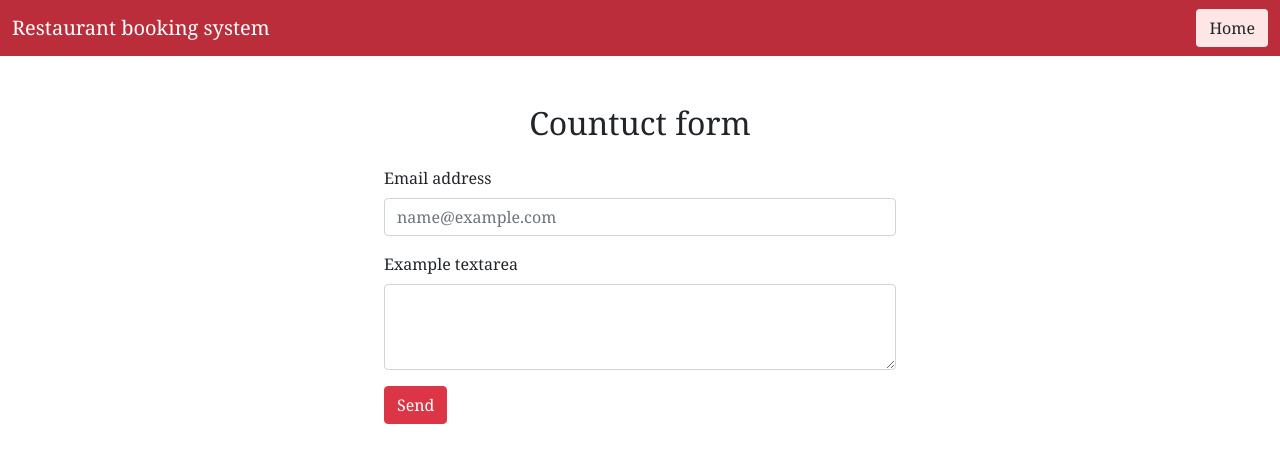
After one commit to sayuriyoshikawa/PHP-CRUD_Loginsystem, a PHP site: page /contuct.php in a window 1280 px wide. The commit adds this page. Shown: the top 463 px of the page. Run offline with PHP 8.4, Linux system fonts and the light colour scheme.

Commit message:
files updated

```diff
--- a/booking/update_booking.php
+++ b/booking/update_booking.php
@@ -85,10 +85,6 @@ mysqli_close($connect);
             height: 70px !important;
         }
 
-
-        .hidden {
-            display: none;
-        }
     </style>
 </head>
 
@@ -153,7 +149,7 @@ mysqli_close($connect);
                     </td>
                 </tr>
             </table>
-            <a href="../home.php"><button class="btn btn-warning <?=$class?>>" type="button">Back</button></a>
+            <a href="../home.php"><button class="btn btn-warning <?=$class?>" type="button">Back</button></a>
             <a href="../dashBoard.php"><button class="btn btn-warning <?=$class2?>" type="button">Back</button></a>
         </form>
     </fieldset>
--- a/components/db_connect.php
+++ b/components/db_connect.php
@@ -1,6 +1,6 @@
 <?php
 
-$hostname = "127.0.0.1";
+$hostname = "127.0.0.1:3307";
 $username = "root";
 $password = "";
 $dbname = "food_delivery";
--- a/components/file_upload.php
+++ b/components/file_upload.php
@@ -4,7 +4,7 @@ function file_upload($picture, $source = 'user') {
    $result->fileName = 'pictures/avatar.jpg';
    if(isset($_SESSION['adm'])){
 
-    $result->fileName = 'pivtures/product.jpg';
+    $result->fileName = 'pictures/product.jpg';
 
 }
    $result->error = 1;//it could also be a boolean true/false
--- /dev/null
+++ b/contuct.php
@@ -0,0 +1,77 @@
+<?php
+if ($_SERVER["REQUEST_METHOD"] == 'POST') { // Check if the User coming from a request
+    $email = filter_var($_POST["email"], FILTER_SANITIZE_EMAIL); // simple validation if you insert an email
+    $msg = filter_var($_POST["msg"], FILTER_SANITIZE_STRING); // simple validation if you insert a string
+
+    // mail function in php look like this  (mail(To, subject, Message, Headers, Parameters))
+    $headers = "FROM : " . $email . "\r\n";
+    $myEmail = "sayuri.yoshikawa.0121@gmail.com";
+    if (mail($myEmail, "message coming from the contact form", $msg, $headers)) {
+        echo "sent";
+    } else {
+        echo "error";
+    }
+}
+?>
+
+<!DOCTYPE html>
+<html>
+
+<head>
+    <title>Contact Us</title>
+    <?php require_once 'components/boot.php' ?>
+
+    <style>
+        .navbar {
+            background-color: rgb(187, 45, 59);
+        }
+
+        form {
+            width: 40vw;
+            min-width: 300px;
+            margin: auto;
+        }
+        h2 {
+            text-align: center;
+        }
+
+        a {
+            text-decoration: none;
+        }
+        .signout,
+    .home,
+    .add,
+    .back {
+      background-color: #FFE6E6;
+    }
+    </style>
+</head>
+
+<body>
+    <nav class="navbar navbar-expand-lg navbar">
+    <div class="container-fluid">
+      <a class="navbar-brand text-white" href="index.php">Restaurant booking system</a>
+      <div class="d-flex justify-content-end">
+        <a href="home.php"><button class="btn btn home ms-5" type="button">Home</button></a>
+      </div>
+    </div>
+    </nav>
+
+    <h2 class="mt-5 mb-4">Countuct form</h1>
+    <form method="POST">
+        <div class="mb-3">
+            <label for="exampleFormControlInput1" class="form-label">Email address</label>
+            <input type="email" class="form-control" id="exampleFormControlInput1" placeholder="name@example.com" name="email">
+        </div>
+        <div class="mb-3">
+            <label for="exampleFormControlTextarea1" class="form-label">Example textarea</label>
+            <textarea class="form-control" id="exampleFormControlTextarea1" rows="3" name="msg"></textarea>
+        </div>
+        <div class="col-auto">
+            <button type="submit" class="btn btn-danger mb-3">Send</button>
+        </div>
+    </form>
+    <script src="https://cdn.jsdelivr.net/npm/bootstrap@5.0.0-beta3/dist/js/bootstrap.bundle.min.js" integrity="sha384-JEW9xMcG8R+pH31jmWH6WWP0WintQrMb4s7ZOdauHnUtxwoG2vI5DkLtS3qm9Ekf" crossorigin="anonymous"></script>
+</body>
+
+</html>
--- a/home.php
+++ b/home.php
@@ -111,6 +111,7 @@ mysqli_close($connect);
 
          <div class="d-flex justify-content-end">
             <a href="update.php?id=<?php echo $_SESSION['user'] ?>"><button class="btn update" type="button">Update your profile</button></a>
+            <a href="contuct.php"><button class="btn ms-2 update" type="button">Contuct us</button></a>
             <a href="logout.php?logout"><button class="btn ms-2 signout text-black border-0" type="button">Sign Out</button></a>
 
          </div>
--- a/logout.php
+++ b/logout.php
@@ -1,4 +1,3 @@
-
 <?php
 session_start();
 if (!isset($_SESSION['adm']) && !isset($_SESSION['user'])) {
--- a/products/index.php
+++ b/products/index.php
@@ -124,7 +124,7 @@ mysqli_close($connect);
       <div class="d-flex justify-content-end">
         <a href="create.php"><button class="btn add <?= $class2 ?>" type="button">Add product</button></a>
         <a href="../dashBoard.php"><button class="btn back ms-5 <?= $class2 ?>" type="button">Back to dashboard</button></a>
-        <a href="../dashBoard.php"><button class="btn btn home ms-5 <?= $class3 ?>" type="button">Home</button></a>
+        <a href="../home.php"><button class="btn btn home ms-5 <?= $class3 ?>" type="button">Home</button></a>
         <a href="../logout.php?logout"><button class="btn btn signout ms-3" type="button">Sign Out</button></a>
       </div>
     </div>
```
Also changed, not shown: index.php (+20 -4 lines), pictures/619534c49468d.jpg (deleted), pictures/61955ef84db48.jpg (deleted), pictures/61965a2d36fab.jpg (added), products/pictures/619800cfe0dda.jpg (added).
